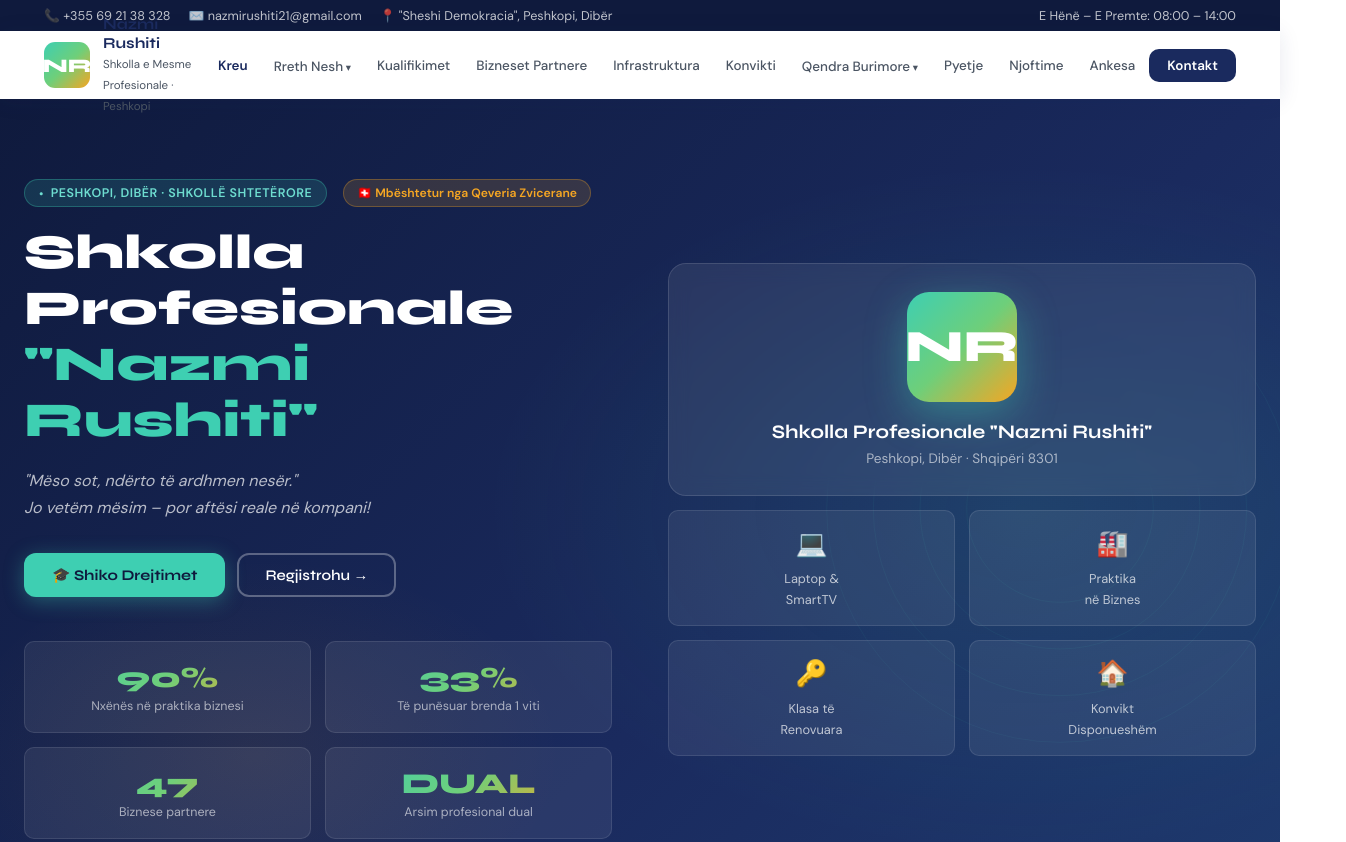
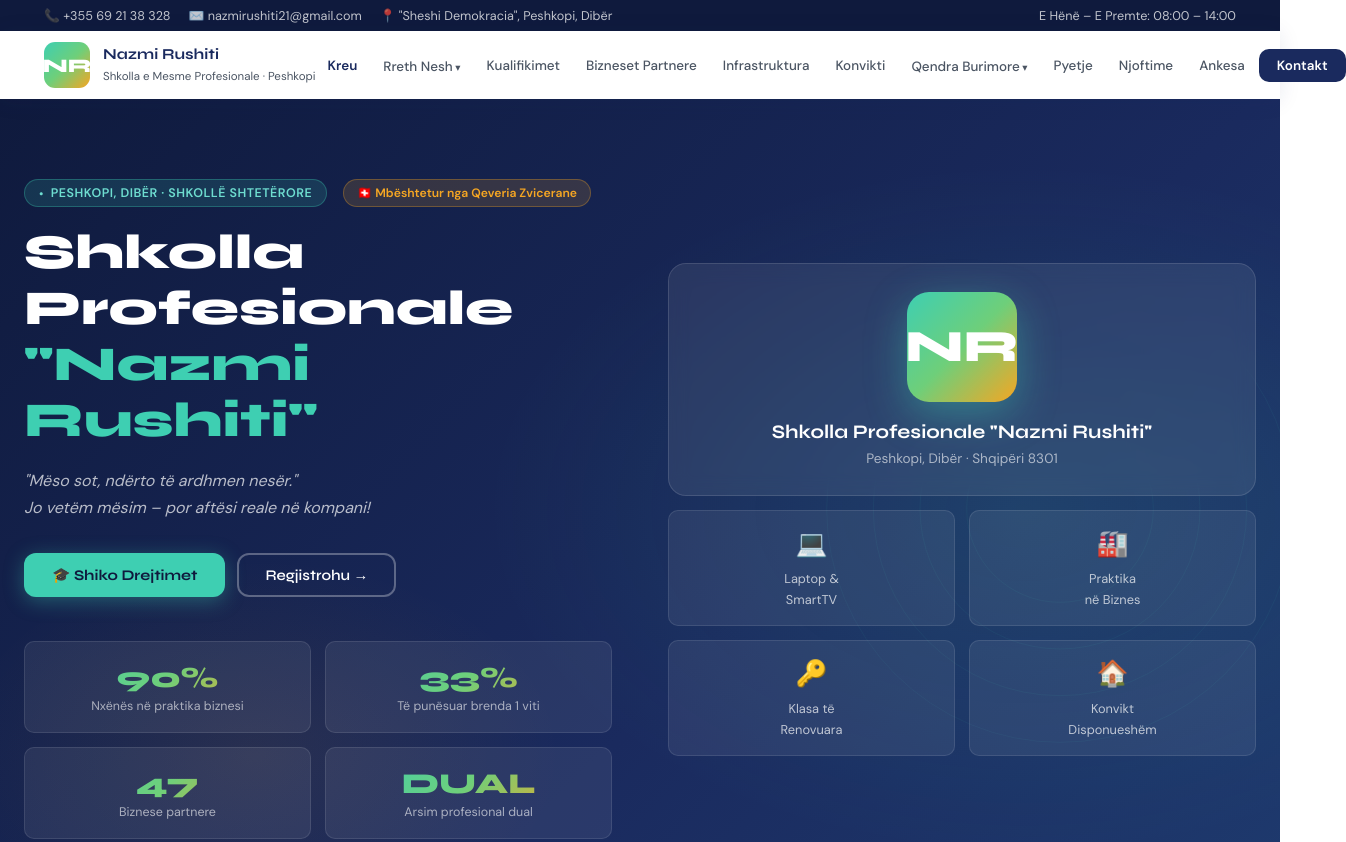
Before and after one commit to inabajraktari/faqja-shkolla-e-re, a plain HTML site: page index.html in a window 1280 px wide. Shown: the top 842 px of the page, 1346 px wide, since content can reach past the window. Drawn offline with Linux system fonts and the light colour scheme.

Commit message:
fix logo

```diff
--- a/index.html
+++ b/index.html
@@ -29,8 +29,8 @@ nav{position:sticky;top:0;z-index:200;background:var(--white);box-shadow:0 2px 2
 .navi{max-width:1240px;margin:0 auto;padding:0 24px;display:flex;align-items:center;justify-content:space-between;height:68px}
 .nlogo{display:flex;align-items:center;gap:13px}
 .nli{width:46px;height:46px;background:var(--grad);border-radius:11px;display:flex;align-items:center;justify-content:center;font-family:'Syne',sans-serif;font-weight:800;font-size:1.2rem;color:white;flex-shrink:0}
-.nlt strong{display:block;font-family:'Syne',sans-serif;font-size:.95rem;color:var(--navy);font-weight:700;line-height:1.2}
-.nlt span{font-size:.72rem;color:var(--tm)}
+.nlt strong{display:block;font-family:'Syne',sans-serif;font-size:.95rem;color:var(--navy);font-weight:700;line-height:1.2;white-space:nowrap}
+.nlt span{font-size:.72rem;color:var(--tm);white-space:nowrap}
 .nmenu{display:flex;gap:2px;align-items:center}
 .nmenu > a,.nmenu > .ndrop > a{font-size:.84rem;font-weight:500;color:var(--tm);padding:7px 12px;border-radius:8px;transition:all .2s;cursor:pointer;white-space:nowrap}
 .nmenu > a:hover,.nmenu > .ndrop > a:hover,.nmenu > .ndrop:hover > a{background:var(--gl);color:var(--navy)}
```
